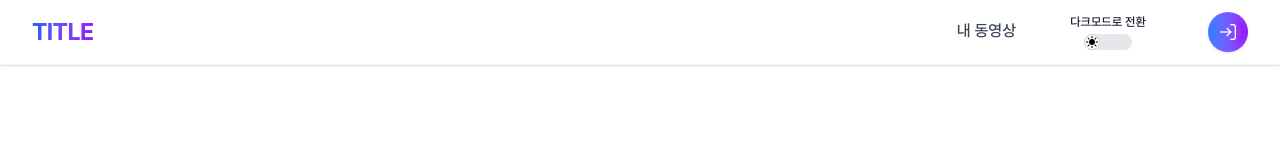
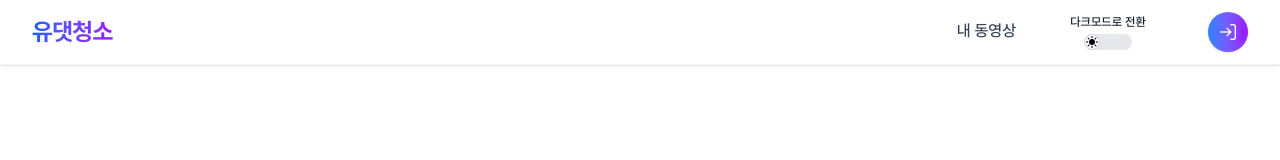
Before and after one commit to YoutubeCommentFilterService/frontend-vue, a Vue app: page / in a window 1280 px wide. Shown: the top 160 px of the page. Built offline with nearby package versions, Linux system fonts and the light colour scheme; no server answers.

Commit message:
fix: 헤더의 title 수정

```diff
--- a/src/contents/Header.vue
+++ b/src/contents/Header.vue
@@ -9,7 +9,7 @@
           <span
             class="text-2xl font-bold bg-gradient-to-r from-blue-600 to-purple-600 dark:from-blue-300 dark:to-purple-300 text-transparent bg-clip-text tracking-tight"
           >
-            TITLE
+            유댓청소
           </span>
         </RouterLink>
 
```
